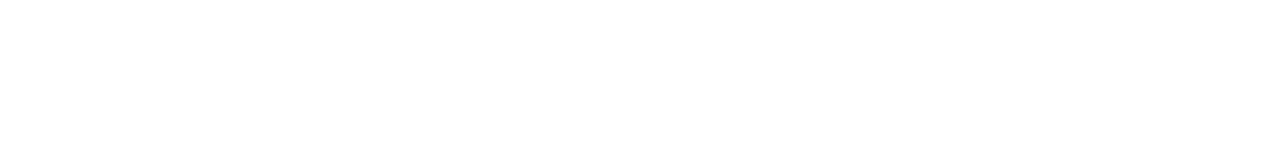
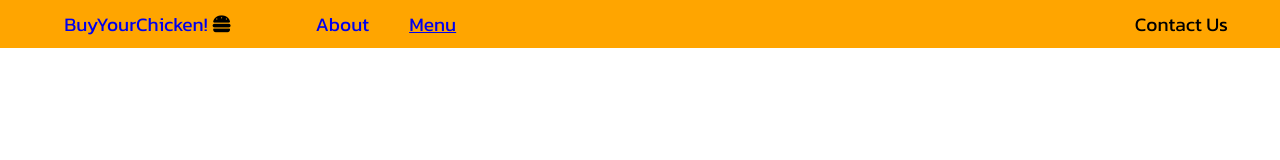
Before and after one commit to zuxiangw/RestaurantWeb, a plain HTML site: page menu.html in a window 1280 px wide. Drawn offline with Linux system fonts and the light colour scheme.

Commit message:
navbar complete

```diff
--- a/css/styles.css
+++ b/css/styles.css
@@ -71,23 +71,22 @@ a:visited {
   }
   .navHeader {
     width: 30vw;
-    border: 3px solid red;
   }
   .nav-btn {
     display: none;
   }
   .nav-links {
-    border: 3px solid blue;
     height: 3rem;
+    width: 100vw;
     display: flex;
+    justify-content: flex-start;
     flex-direction: row;
   }
   .nav-link {
-    display: flex;
-    justify-content: flex-end;
     margin: auto 20px;
   }
-  .contacts {
-    margin-left: 50rem;
+  .contact-link {
+    margin-left: auto;
+    margin-right: 2rem;
   }
 }
--- a/menu.html
+++ b/menu.html
@@ -4,7 +4,47 @@
     <meta charset="UTF-8" />
     <meta http-equiv="X-UA-Compatible" content="IE=edge" />
     <meta name="viewport" content="width=device-width, initial-scale=1.0" />
+    <link rel="stylesheet" href="./css/styles.css" />
+    <script
+      src="https://kit.fontawesome.com/b5a7a18ba0.js"
+      crossorigin="anonymous"
+    ></script>
     <title>Menu</title>
   </head>
-  <body></body>
+  <body>
+    <!-- NavBar -->
+    <nav class="navbar">
+      <div class="navContainer">
+        <div class="navHeader">
+          <div class="companyInfo">
+            <a href="./" class="companyName"> BuyYourChicken! </a>
+            <i class="fa-solid fa-burger"></i>
+          </div>
+          <button type="button" class="nav-btn">
+            <i class="fa-solid fa-bars"></i>
+          </button>
+        </div>
+
+        <div class="nav-links">
+          <a href="./about.html" class="nav-link resources" id="about">
+            About
+          </a>
+          <a
+            href="./menu.html"
+            class="nav-link resources"
+            id="menu"
+            style="text-decoration: underline"
+          >
+            Menu
+          </a>
+
+          <div class="contact-link">
+            <a href="" class="nav-link">Contact Us</a>
+          </div>
+        </div>
+      </div>
+    </nav>
+    <!-- NavBar End -->
+    <script src="./app.js"></script>
+  </body>
 </html>
```
Also changed, not shown: about.html (+40 -1 lines), index.html (+4 -2 lines).
